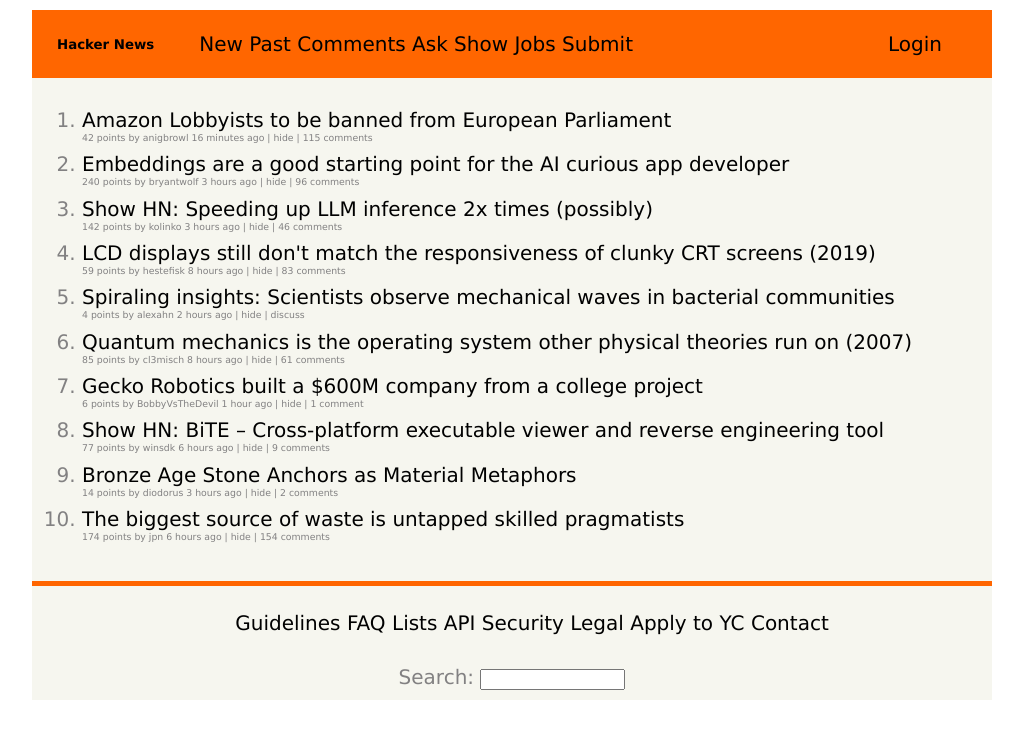
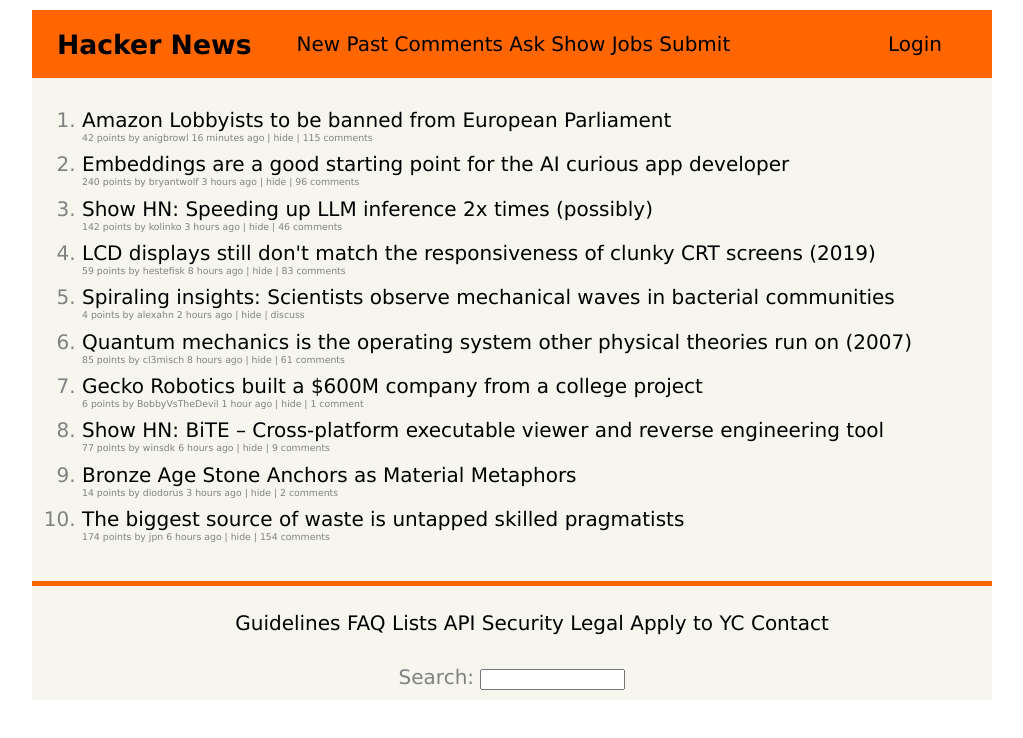
Before and after one commit to CarlosRussell13/c5-layout, a plain HTML site: page INDEX.html in a window 1280 px wide. Shown: the whole page, without its empty margins (128-1151 px from the left). Drawn offline with Linux system fonts and the light colour scheme.

Commit message:
hackernews layout fixed

```diff
--- a/style.css
+++ b/style.css
@@ -16,7 +16,7 @@ nav {
 
 h1 {
     margin: 0 5px 0 25px;
-    font-size: 10pt;
+    font-size: 20pt;
 }
 
 ul {
```
